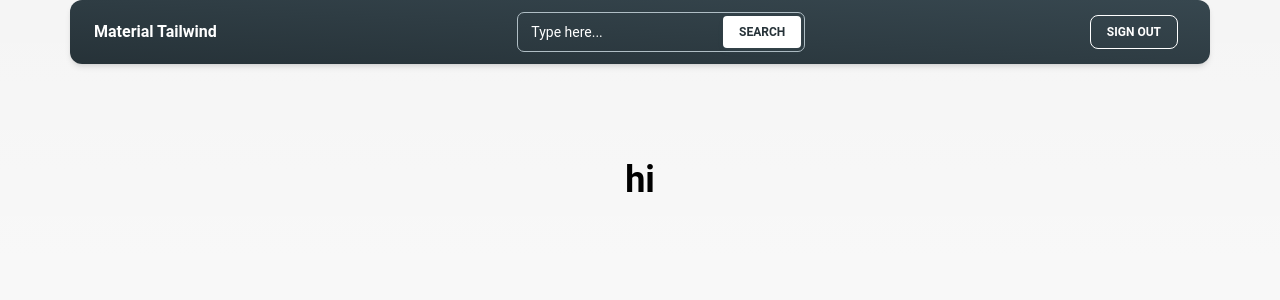
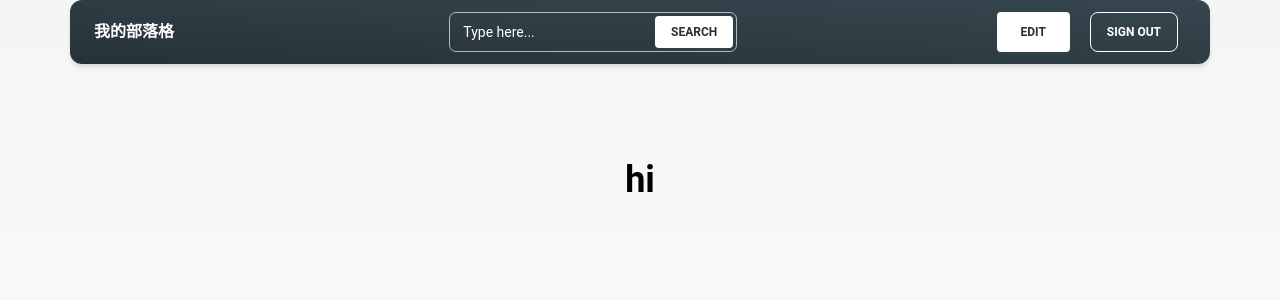
Before and after one commit to ajimmyyy/FrontendIntern, a Next.js app: page /home in a window 1280 px wide. Shown: the top 300 px of the page. Built offline with nearby package versions, Linux system fonts and the light colour scheme; no server answers; sample sign-in values are in the browser's storage.

Commit message:
feat/完成登入登出

```diff
--- a/src/app/(user)/layout.tsx
+++ /dev/null
@@ -1,11 +0,0 @@
-import type { PropsWithChildren } from "react";
-import { cookies } from "next/headers";
-import { redirect } from "next/navigation";
-const UserLayout = (props: PropsWithChildren) => {
-  const cookie = cookies();
-  const token = cookie.get("token")?.value;
-  if (!token) redirect("/");
-  return props.children;
-};
-
-export default UserLayout;
--- a/src/app/page.tsx
+++ b/src/app/page.tsx
@@ -1,10 +1,5 @@
-import { cookies } from "next/headers";
 import { redirect } from "next/navigation";
 
-export default async function Course() {
-  const cookie = cookies();
-  const token = cookie.get("token")?.value;
-  if (!token)
-    return redirect("/home");
-  return redirect("/user");
+export default async function Default() {
+  return redirect("/home");
 }
--- /dev/null
+++ b/src/components/edit.tsx
@@ -0,0 +1,18 @@
+"use client";
+import { Button } from "@material-tailwind/react";
+import { useRouter } from "next/navigation";
+
+export default function Edit() {
+  const router = useRouter();
+  return (
+    <Button
+      placeholder
+      color="white"
+      className="!rounded"
+      onClick={() => {router.push("/user")}
+      }
+    >
+      edit
+    </Button>
+  );
+}
--- a/src/components/header.tsx
+++ b/src/components/header.tsx
@@ -10,6 +10,7 @@ import {
 } from "@material-tailwind/react";
 import Login from "@/components/logIn";
 import Logout from "@/components/logOut";
+import Edit from "@/components/edit";
 
 export default function Header() {
   const { data: session, status } = useSession()
@@ -25,11 +26,11 @@ export default function Header() {
         <Typography
           placeholder
           as="a"
-          href="#"
+          href="/home"
           variant="h6"
           className="mr-4 ml-2 cursor-pointer py-1.5"
         >
-          Material Tailwind
+          我的部落格
         </Typography>
         <div className="relative flex w-full gap-2 md:w-max">
           <Input
@@ -52,7 +53,12 @@ export default function Header() {
           </Button>
         </div>
         <div className="flex gap-1 md:mr-4">
-          {session ? <Logout /> : <Login />}
+          {session ?
+          <div className="flex gap-5">
+            <Edit />
+            <Logout />
+          </div>
+           : <Login />}
         </div>
       </div>
     </Navbar>
--- a/src/components/logIn.tsx
+++ b/src/components/logIn.tsx
@@ -10,7 +10,7 @@ export default function Login() {
           variant="outlined"
           size="sm"
           color="white"
-          onClick={() => signIn()}
+          onClick={() => signIn("credentials", {redirect: true, callbackUrl: "/user"})}
           className="hidden lg:inline-block"
         >
           <span>Sign in</span>
--- a/src/components/logOut.tsx
+++ b/src/components/logOut.tsx
@@ -10,7 +10,7 @@ export default function Login() {
           variant="outlined"
           size="sm"
           color="white"
-          onClick={() => signOut()}
+          onClick={() => signOut({redirect: true, callbackUrl: "/home"})}
           className="hidden lg:inline-block"
         >
           <span>Sign out</span>
--- a/src/lib/auth.ts
+++ b/src/lib/auth.ts
@@ -4,6 +4,7 @@ import GithubProvider from 'next-auth/providers/github';
 export const AuthOptions: NextAuthOptions = {
   session: {
     strategy: "jwt",
+    maxAge: 12 * 60 * 60,
   },
   secret: process.env.NEXTAUTH_SECRET,
   providers: [
@@ -19,9 +20,6 @@ export const AuthOptions: NextAuthOptions = {
       }
       return false;
     },
-    async redirect({ url, baseUrl }) {
-      return `${baseUrl}/user`;
-    },
     async jwt({ token, account}) {
       if (account) {
         token.accessToken = account.access_token
--- /dev/null
+++ b/src/middleware.ts
@@ -0,0 +1,5 @@
+export { default } from "next-auth/middleware"
+
+export const config = {
+  matcher: ["/user"]
+}
```
Also changed, not shown: src/app/user/page.tsx (renamed from src/app/(user)/user/page.tsx).
